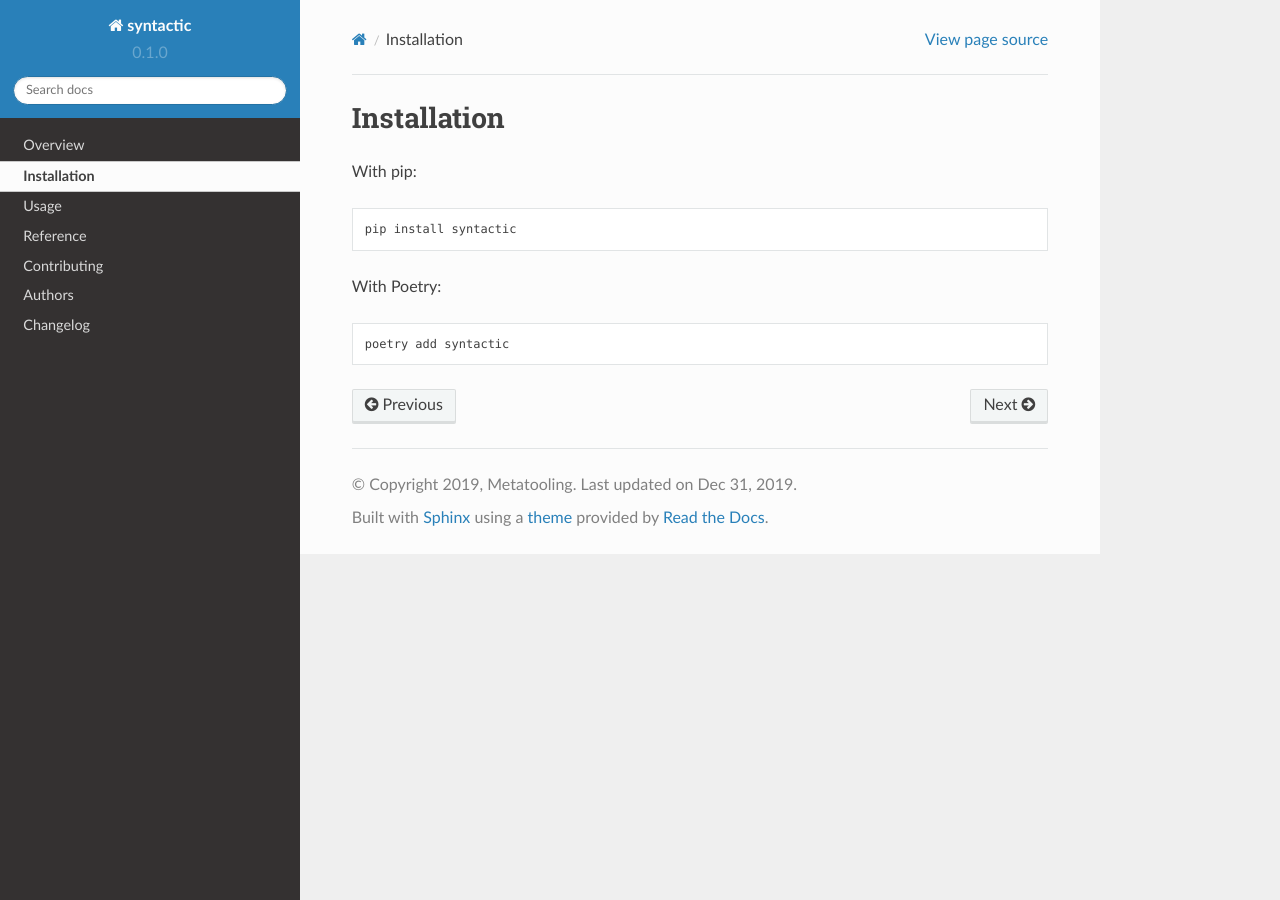
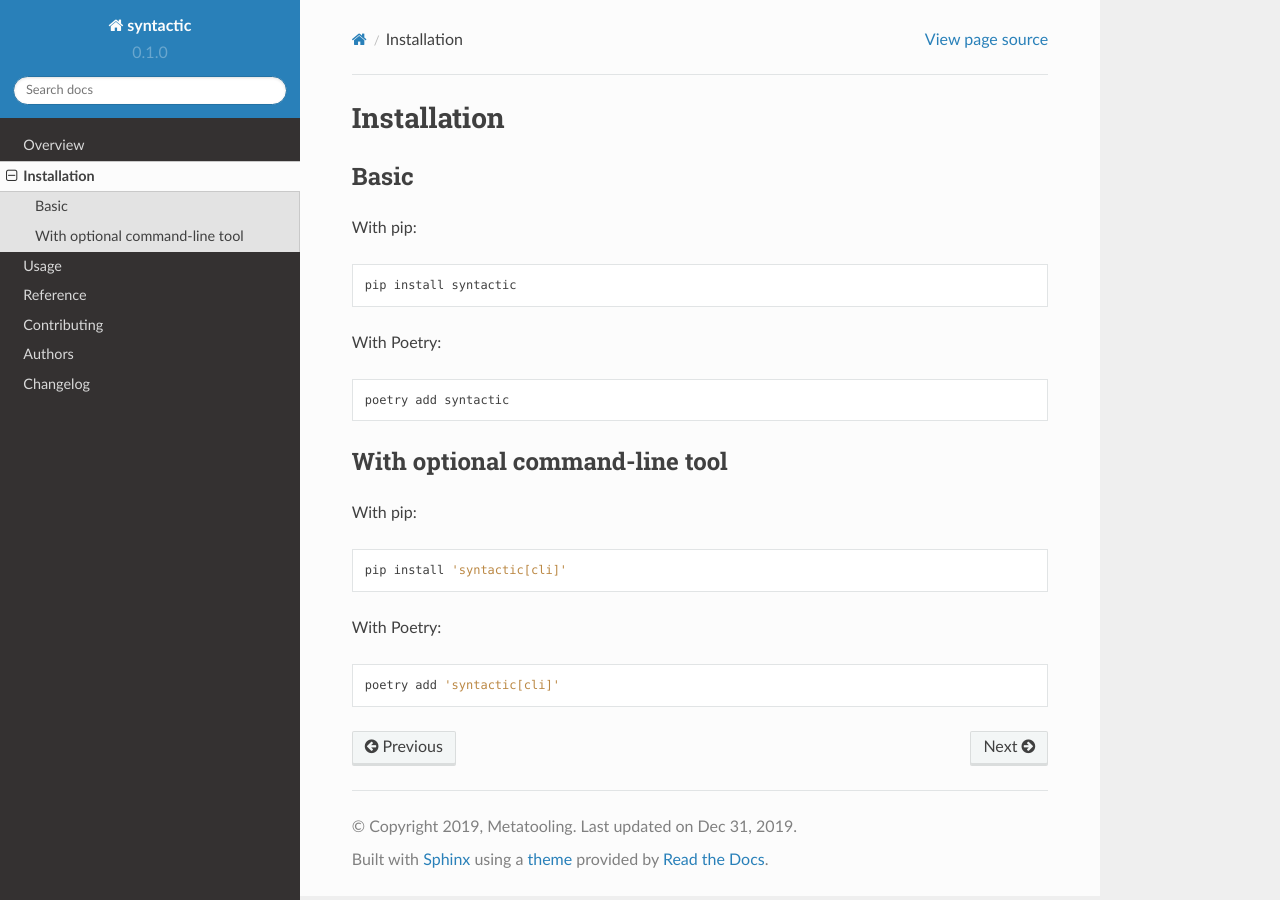
Before and after one commit to metatooling/syntactic, a Sphinx documentation site: the page built from docs/installation.rst, in a window 1280 px wide. Built offline with Sphinx 7.4.7 and the Read the Docs theme 2.0.0, drawn with Linux system fonts in a browser that asks for light colours.

Commit message:
Document cli installation

```diff
--- a/docs/installation.rst
+++ b/docs/installation.rst
@@ -1,6 +1,10 @@
 ============
 Installation
 ============
+
+
+Basic
+=======
 
 With pip::
 
@@ -10,3 +14,20 @@ With pip::
 With Poetry::
 
    poetry add syntactic
+
+
+
+
+With optional command-line tool
+==================================
+
+
+
+With pip::
+
+    pip install 'syntactic[cli]'
+
+
+With Poetry::
+
+   poetry add 'syntactic[cli]'
```
